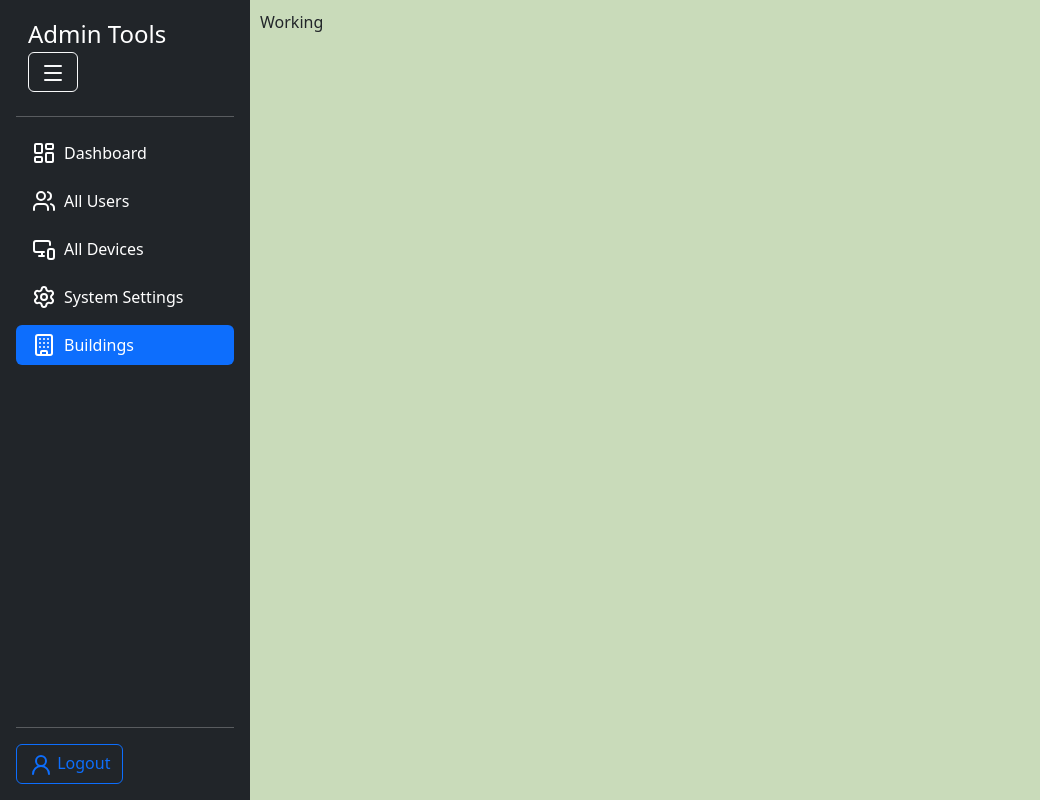
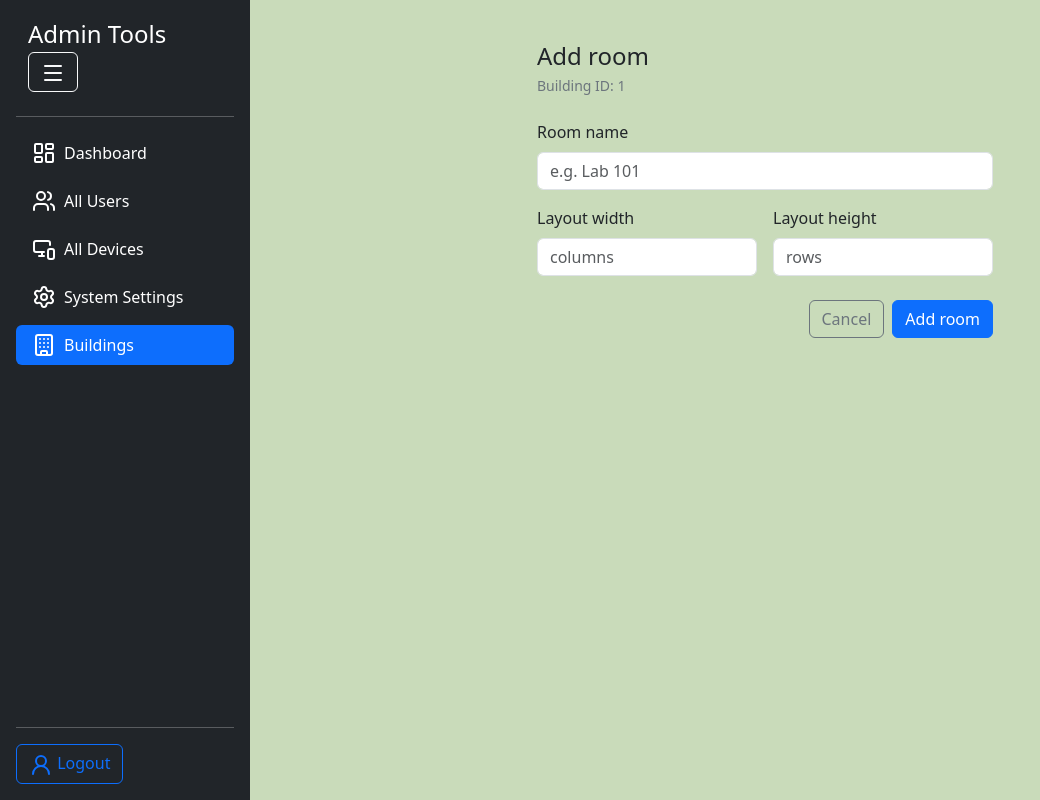
Before and after one commit to GilbertS03/CSC_4990_Capstone, a React (Vite) app in the folder app-frontend/: page /admin/buildings/1/create-room in a window 1280 px wide. Shown: the whole page, without its empty margins (0-1040 px from the left). Built offline with nearby package versions, Linux system fonts and the light colour scheme; no server answers; sample sign-in values are in the browser's storage.

Commit message:
Got delete building working, and got delete room going but not working yet, seems like a backend issue right now

```diff
--- a/app-frontend/src/App.jsx
+++ b/app-frontend/src/App.jsx
@@ -129,8 +129,8 @@ function App() {
         <Route path="buildings" element={<Buildings />} />
         {/* This will show the rooms that we can edit */}
         <Route path="buildings/create" element={<CreateBuilding />} />
+        <Route path="buildings/:id/create-room" element={<CreateRoom />} />
         <Route path="buildings/:id" element={<BuildingEditing />} />
-        <Route path="buildings/:id/create-room" element={<CreateRoom />} />
         <Route path="buildings/:id/:rid" element={<RoomEditing />} />
         <Route path="buildings/:id/:rid/:row/:col" element={<EditCell />} />
 
--- a/app-frontend/src/components/admin-components/BuildingEditing.jsx
+++ b/app-frontend/src/components/admin-components/BuildingEditing.jsx
@@ -1,6 +1,6 @@
 import { useEffect, useState } from "react";
 import { NavLink, useParams } from "react-router-dom";
-import { getRoomsByBuildingId } from "../../services/api/admin";
+import { getRoomsByBuildingId, deleteRoomById } from "../../services/api/admin";
 
 function BuildingEditing() {
   const [rooms, setRooms] = useState([]);
@@ -24,6 +24,17 @@ function BuildingEditing() {
     fetchRoomsByBuildingId(id);
   }, []);
 
+  const handleDelete = async (id) => {
+    if (confirm(`Delete room: ${id}?`)) {
+      try {
+        const res = await deleteRoomById(id);
+        console.log(res);
+      } catch (err) {
+        console.error(err);
+      }
+    }
+  };
+
   if (loading) return <p>Loading...</p>;
   if (error) return <p>Error Loading Data</p>;
 
@@ -41,6 +52,7 @@ function BuildingEditing() {
             <th>Room Name</th>
             <th>Room ID</th>
             <th>Edit Room</th>
+            <th>Delete Room</th>
           </tr>
         </thead>
         <tbody>
@@ -57,6 +69,14 @@ function BuildingEditing() {
                   >
                     Edit Room: {rooms[key].roomId}
                   </NavLink>
+                </td>
+                <td>
+                  <button
+                    className="btn btn-danger"
+                    onClick={() => handleDelete(rooms[key].roomId)}
+                  >
+                    Delete Room: {rooms[key].roomId}
+                  </button>
                 </td>
               </tr>
             ))
--- a/app-frontend/src/components/admin-components/CreateRoom.jsx
+++ b/app-frontend/src/components/admin-components/CreateRoom.jsx
@@ -1,9 +1,136 @@
 import { useState } from "react";
-import { useNavigate } from "react-router-dom";
+import { useNavigate, useParams } from "react-router-dom";
 import { createRoom } from "../../services/api/admin";
 
+const DEFAULT = { roomName: "", layoutWidth: "", layoutHeight: "" };
+
 function CreateRoom() {
-  return <>Working</>;
+  const { id } = useParams();
+  const [form, setForm] = useState(DEFAULT);
+  const [errors, setErrors] = useState({});
+  const [submitting, setSubmitting] = useState(false);
+  const navigate = useNavigate();
+
+  const validate = (f = form) => {
+    const errs = {};
+    if (!f.roomName.trim()) errs.roomName = "Room name is required.";
+    if (!f.layoutWidth || parseInt(f.layoutWidth) < 1)
+      errs.layoutWidth = "Must be at least 1.";
+    if (!f.layoutHeight || parseInt(f.layoutHeight) < 1)
+      errs.layoutHeight = "Must be at least 1.";
+    return errs;
+  };
+
+  const handleChange = (e) => {
+    const updated = { ...form, [e.target.name]: e.target.value };
+    setForm(updated);
+    setErrors(validate(updated));
+  };
+
+  const handleSubmit = async (e) => {
+    e.preventDefault();
+    const errs = validate();
+    if (Object.keys(errs).length) {
+      setErrors(errs);
+      return;
+    }
+
+    const body = {
+      roomName: form.roomName.trim(),
+      buildingId: parseInt(id),
+      layoutWidth: parseInt(form.layoutWidth),
+      layoutHeight: parseInt(form.layoutHeight),
+    };
+
+    try {
+      setSubmitting(true);
+      await createRoom(body);
+      navigate(`/admin/buildings/${id}`);
+    } catch (err) {
+      console.error(err);
+      setErrors({ api: "Failed to create room. Please try again." });
+    } finally {
+      setSubmitting(false);
+    }
+  };
+
+  return (
+    <div className="container" style={{ maxWidth: 480, paddingTop: "2rem" }}>
+      <h4 className="mb-1">Add room</h4>
+      <p className="text-secondary small mb-4">Building ID: {id}</p>
+
+      <form onSubmit={handleSubmit} noValidate>
+        <div className="mb-3">
+          <label className="form-label">Room name</label>
+          <input
+            type="text"
+            name="roomName"
+            className={`form-control ${errors.roomName ? "is-invalid" : ""}`}
+            value={form.roomName}
+            onChange={handleChange}
+            placeholder="e.g. Lab 101"
+          />
+          {errors.roomName && (
+            <div className="invalid-feedback">{errors.roomName}</div>
+          )}
+        </div>
+
+        <div className="row g-3 mb-3">
+          <div className="col">
+            <label className="form-label">Layout width</label>
+            <input
+              type="number"
+              name="layoutWidth"
+              className={`form-control ${errors.layoutWidth ? "is-invalid" : ""}`}
+              value={form.layoutWidth}
+              onChange={handleChange}
+              min={1}
+              placeholder="columns"
+            />
+            {errors.layoutWidth && (
+              <div className="invalid-feedback">{errors.layoutWidth}</div>
+            )}
+          </div>
+          <div className="col">
+            <label className="form-label">Layout height</label>
+            <input
+              type="number"
+              name="layoutHeight"
+              className={`form-control ${errors.layoutHeight ? "is-invalid" : ""}`}
+              value={form.layoutHeight}
+              onChange={handleChange}
+              min={1}
+              placeholder="rows"
+            />
+            {errors.layoutHeight && (
+              <div className="invalid-feedback">{errors.layoutHeight}</div>
+            )}
+          </div>
+        </div>
+
+        {errors.api && (
+          <div className="alert alert-danger py-2 small">{errors.api}</div>
+        )}
+
+        <div className="d-flex gap-2 justify-content-end mt-4">
+          <button
+            type="button"
+            className="btn btn-outline-secondary"
+            onClick={() => navigate(`/admin/buildings/${id}`)}
+          >
+            Cancel
+          </button>
+          <button
+            type="submit"
+            className="btn btn-primary"
+            disabled={submitting}
+          >
+            {submitting ? "Saving…" : "Add room"}
+          </button>
+        </div>
+      </form>
+    </div>
+  );
 }
 
 export default CreateRoom;
--- a/app-frontend/src/services/api/admin.js
+++ b/app-frontend/src/services/api/admin.js
@@ -124,6 +124,7 @@ export const getRoomsByBuildingId = async (id) => {
 
 export const createRoom = async (data) => {
     const {roomName, buildingId, layoutWidth, layoutHeight} = data;
+    console.log(data);
 
     try{
         const res = await api.post("/rooms/new_room", {
@@ -152,6 +153,16 @@ export const getRoomLayoutById = async (id) => {
         throw error;
     }
 };
+
+export const deleteRoomById = async (id) => {
+    try{
+        const res = await api.delete(`/rooms/delete-room/${id}`);
+        return res;
+    }
+    catch(error){
+        throw error;
+    }
+}
 
 // User Routes
 export const getAllUsers = async () => {
```
Also changed, not shown: app-frontend/src/components/home-components/Home.jsx (+9 -8 lines).
